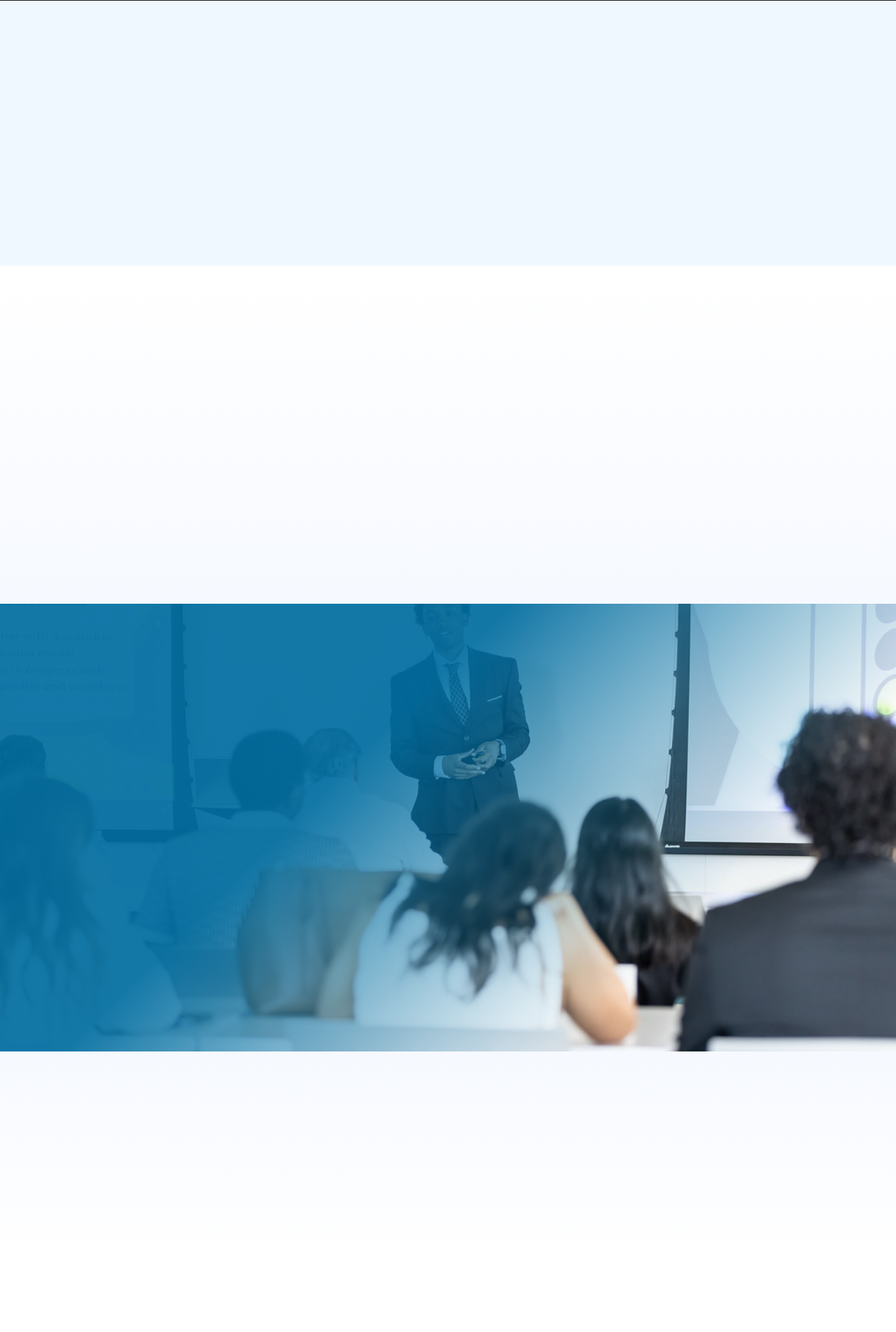
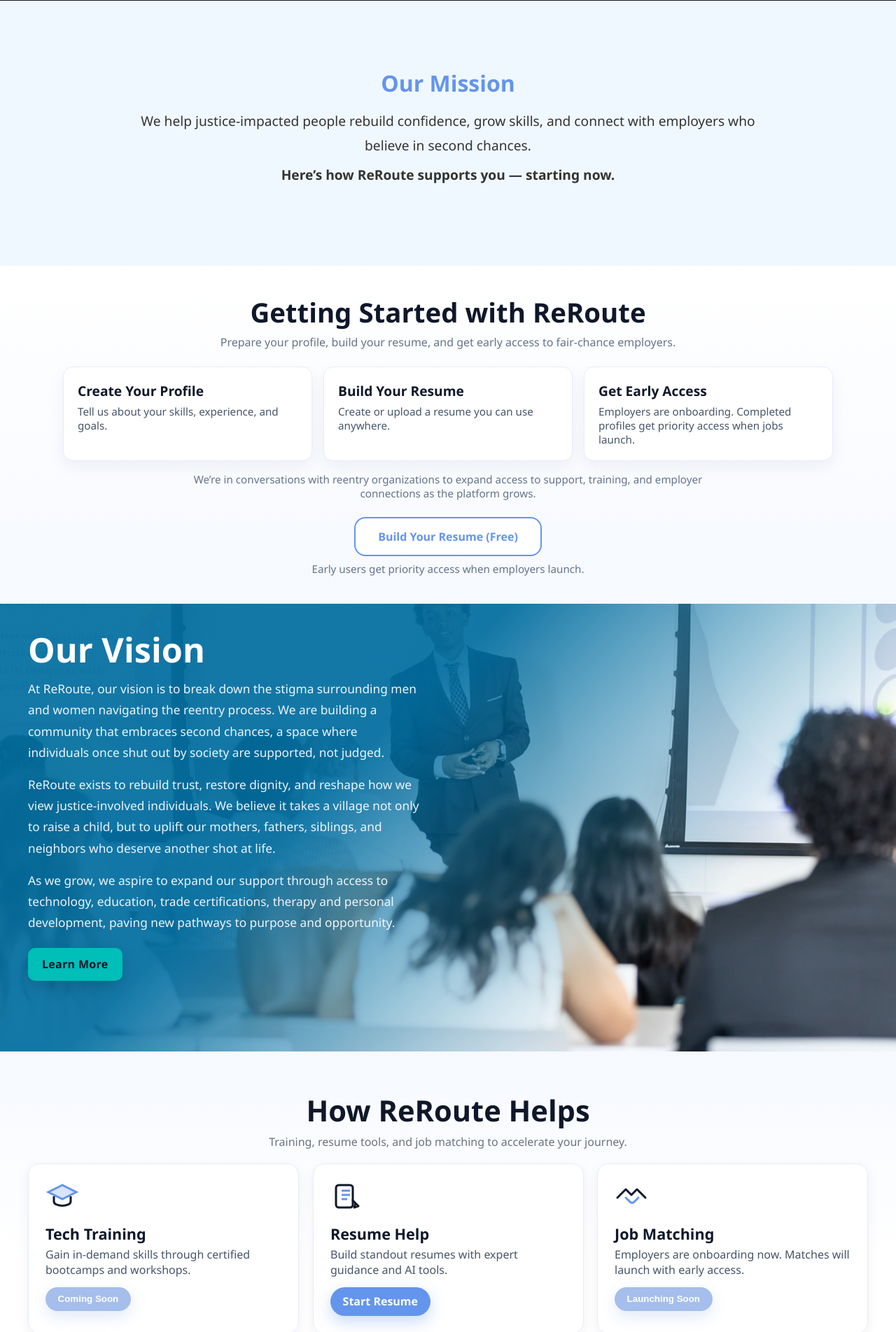
Before and after one commit to jcoffer921/reroute-business, a Django app: page / in a window 1280 px wide. Shown: the part 871-2775 px from the top of the page at 70% size. Run offline with Django 5.2, Linux system fonts and the light colour scheme; data comes from the database, SQL or seed files in the repository; some libraries are stand-ins or nearby versions.

Commit message:
Addressed reveal setup error

```diff
--- a/reroute_business/main/static/css/home.css
+++ b/reroute_business/main/static/css/home.css
@@ -257,19 +257,19 @@
 }
 
 /* ===== Scroll Reveal ===== */
-.reveal,
-.reveal-item {
+.reveal-enabled .reveal,
+.reveal-enabled .reveal-item {
   opacity: 0;
   transform: translateY(12px);
   transition: opacity .5s ease-out, transform .5s ease-out;
   will-change: opacity, transform;
 }
-.reveal.is-visible,
-.reveal-item.is-visible {
+.reveal-enabled .reveal.is-visible,
+.reveal-enabled .reveal-item.is-visible {
   opacity: 1;
   transform: translateY(0);
 }
-.reveal-item {
+.reveal-enabled .reveal-item {
   transition-delay: var(--reveal-delay, 0ms);
 }
 @media (prefers-reduced-motion: reduce) {
--- a/reroute_business/main/static/js/home.js
+++ b/reroute_business/main/static/js/home.js
@@ -131,6 +131,8 @@
   const revealItems = document.querySelectorAll('.reveal, .reveal-item');
   if (!revealItems.length) return;
 
+  document.documentElement.classList.add('reveal-enabled');
+
   const reducedMotion = window.matchMedia('(prefers-reduced-motion: reduce)');
   const showAll = () => revealItems.forEach(el => el.classList.add('is-visible'));
   if (reducedMotion.matches || !('IntersectionObserver' in window)) {
--- a/reroute_business/main/templates/main/home.html
+++ b/reroute_business/main/templates/main/home.html
@@ -144,3 +144,7 @@
 </section>
 
 {% endblock %}
+
+{% block extra_js %}
+<script src="{% static 'js/home.js' %}" defer></script>
+{% endblock %}
```
